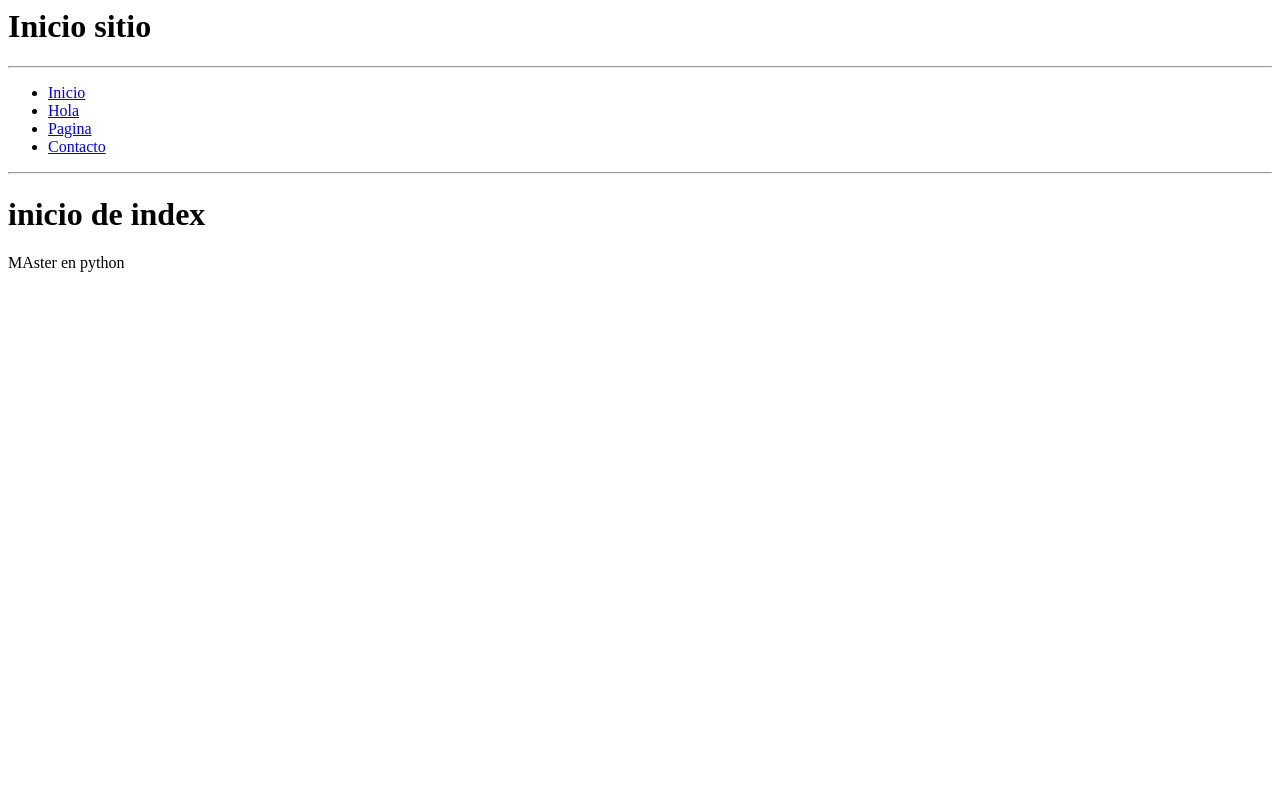
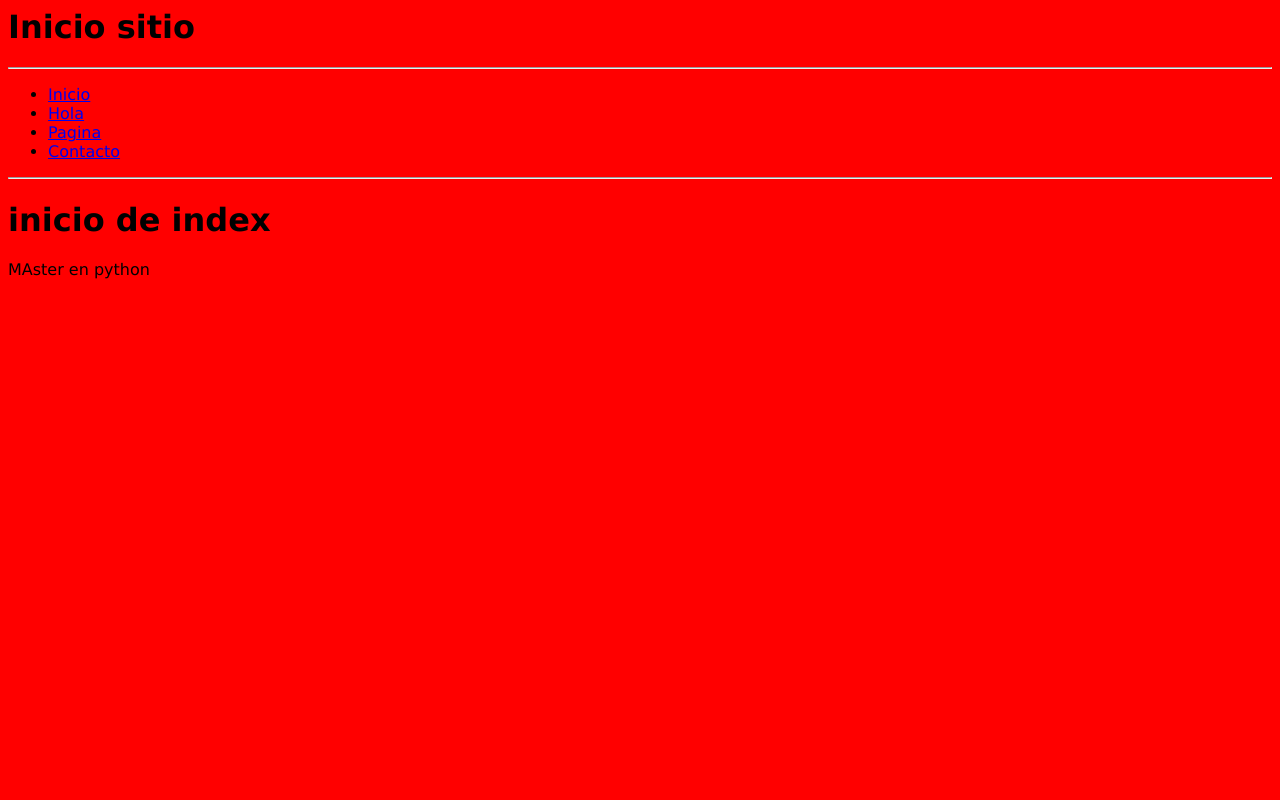
Before and after one commit to richie20502/master_python, a Django app: page / in a window 1280 px wide. Run offline with Django 3.2, Linux system fonts and the light colour scheme.

Commit message:
cargar archivos css

```diff
--- /dev/null
+++ b/_Django/a_django/miapp/static/css/styles.css
@@ -0,0 +1,4 @@
+body{
+    font-family: Verdana, Geneva, Tahoma, sans-serif;
+    background: red;
+}
--- a/_Django/a_django/miapp/templates/layout.html
+++ b/_Django/a_django/miapp/templates/layout.html
@@ -1,8 +1,10 @@
+{% load static %}
 <!DOCTYPE>
 <html lang='es'>
     <head>
         <meta charset="utf-8" />
         <title> {% block title %}{% endblock  %} | Django</title>
+        <link rel="stylesheet" type="text/css" href="{% static 'css/styles.css' %}" />
     </head>
     <body>
         <h1>Inicio sitio</h1>
```
